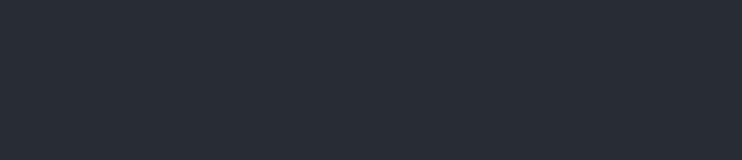
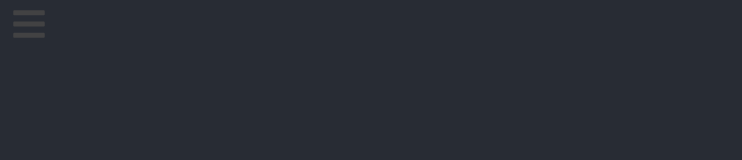
Before and after one commit to robanderson513/vita-via, a React (Create React App) app: page /diet in a window 1280 px wide. Shown: the top 160 px of the page, without its empty margins (0-742 px from the left). Built offline with nearby package versions, Linux system fonts and the light colour scheme.

Commit message:
Simplified app with routing and navs

```diff
--- a/src/App.js
+++ b/src/App.js
@@ -4,6 +4,7 @@
 import Diet from "./diet/diet";
 import Exercise from "./exercise/exercise";
 import LowerNav from "./lower-nav/lower-nav";
+import SideNav from "./side-nav/side-nav";
 import "./App.css";
 
 class App extends React.Component {
@@ -15,7 +16,10 @@
           <Route path="/diet" exact component={Diet} />
           <Route path="/exercise" exact component={Exercise} />
         </div>
-        <LowerNav></LowerNav>
+        <div>
+          <SideNav></SideNav>
+          <LowerNav></LowerNav>
+        </div>
       </div>
     );
   }
```
